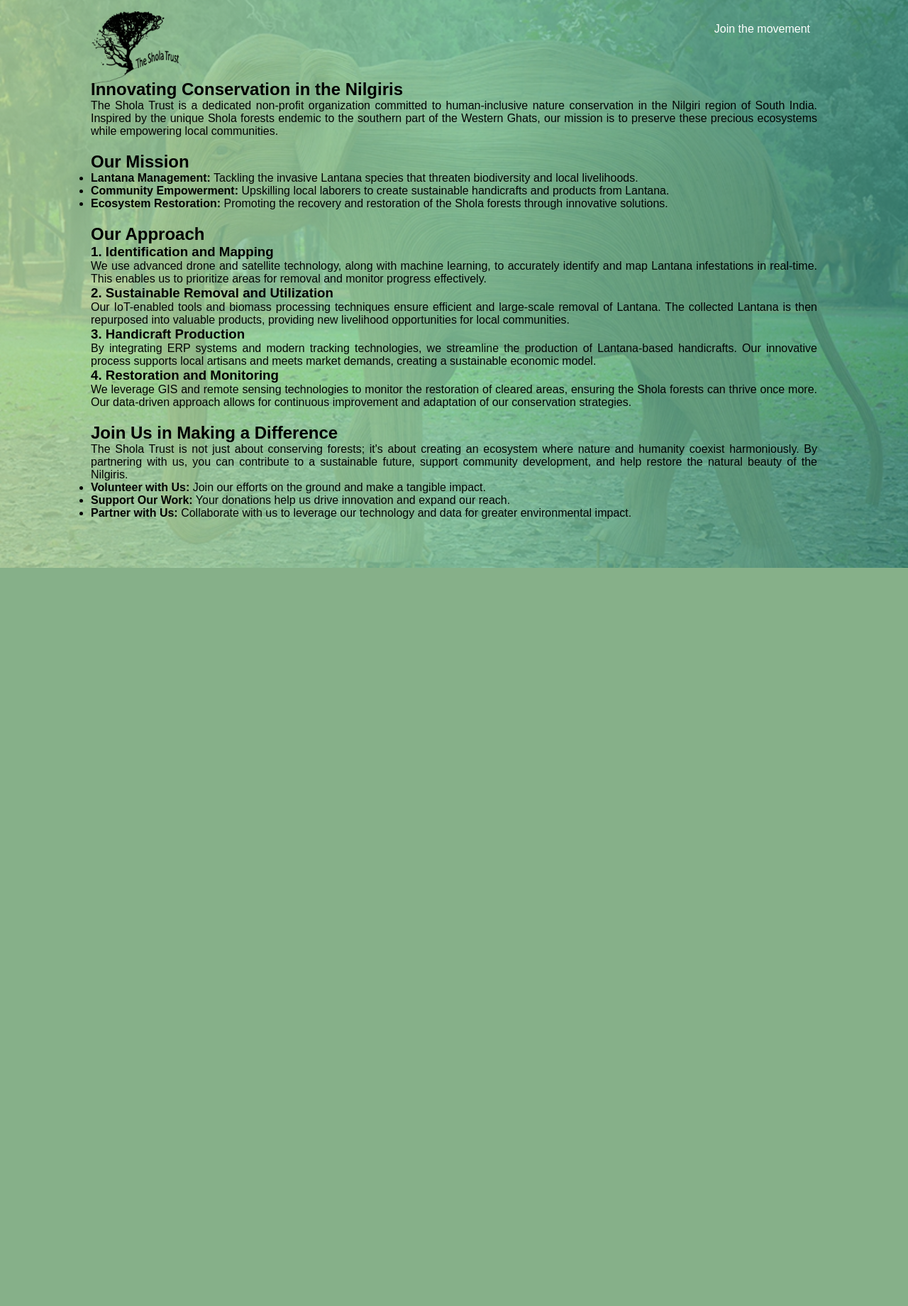
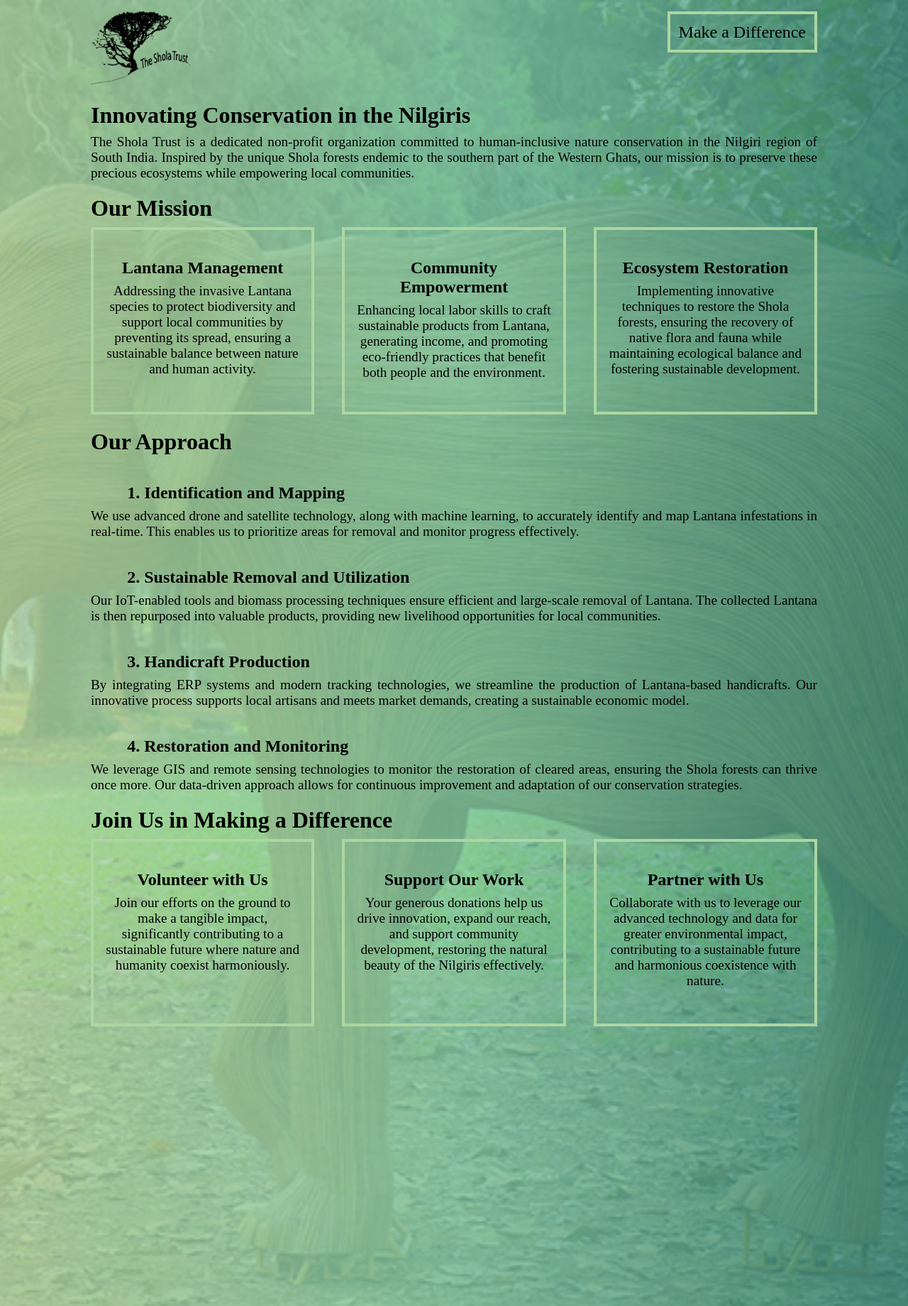
Before and after one commit to cfgbengaluru24/Team-22, a Django app: page / in a window 1280 px wide. Shown: the top 1840 px of the page at 71% size. Before the commit the page ends 800 px from the top, so only its background shows below. Run offline with Django 5.2, Linux system fonts and the light colour scheme.

Commit message:
UI enhancements

```diff
--- a/cfg_22/onboarding/static/css/style.css
+++ b/cfg_22/onboarding/static/css/style.css
@@ -2,6 +2,7 @@
 * {
     margin: 0;
     padding: 0;
+    font-family: 'Times New Roman', Times, serif;
 }
 
 body {
@@ -11,20 +12,16 @@ body {
     background: linear-gradient(to right, #acd6a2, #7ecaa4, #388a7a);
     background-size: cover;
     background-attachment: fixed;
+    width: 100vw;
 }
 
 header {
     color: white;
     display: flex;
-    padding: 0rem 10vw;
     justify-content: space-between;
     height: 10vh;
     padding: 1rem 10vw;
-}
-
-header h1 {
-    margin: 0;
-
+    margin-bottom: 2rem;
 }
 
 nav ul {
@@ -34,12 +31,22 @@ nav ul {
 
 nav ul li {
     display: inline;
-    margin-right: 10px;
+    /* margin-right: 10px; */
 }
 
 nav ul li a {
-    color: white;
     text-decoration: none;
+    border:#acd6a2 solid 4px;
+    padding: 0.75rem;
+    color: rgb(0, 0, 0);
+    font-size: 1.5rem;
+}
+
+nav ul li a:hover {
+    color: #acd6a2;
+    text-decoration: none;
+    font-size: 1.5rem;
+    transition: 0.75s;
 }
 
 main {
@@ -67,9 +74,8 @@ footer {
 #img {
     position: relative; /* Ensure the parent is positioned */
     width: 100vw; /* Full viewport width */
-    height: 50vh; /* Adjust height as needed */
+    height: 200vh; /* Adjust height as needed */
 }
-
 /* Background Image Styling */
 #img::before {
     content: ""; /* Empty content for the pseudo-element */
@@ -77,10 +83,10 @@ footer {
     top: 0;
     left: 0;
     width: 100vw; /* Full viewport width */
-    height: 100vh; /* Full height of the parent */
+    height: 243vh; /* Full height of the parent */
     background-image: url('../images/matriarch-3.webp');
-    background-size: cover; /* Cover ensures the image spans the full width and height */
-    background-repeat: no-repeat; /* Prevents the image from repeating */
+    background-size:  cover; /* Cover ensures the image spans the full width and height */
+    background-repeat: repeat-y; /* Repeats the image vertically */
     background-position: center; /* Centers the image within the element */
     opacity: 0.2; /* Sets the opacity for the background image */
     z-index: -1; /* Sends the pseudo-element behind the content of the parent */
@@ -155,5 +161,42 @@ img {
 #logo {
     margin-top: 0;
     height: 13vh;
-    width: 10vw;
+    width: 11vw;
 }
+
+h2 {
+    font-size: 2rem;
+    margin-bottom: 0.5rem;
+    font-weight: 700;
+}
+
+.cards {
+    display: flex;
+    justify-content: space-between;
+}
+
+.card {
+    text-align: center;
+    border: #acd6a2 solid 4px;
+    width: 30%;
+    height: 20vw;
+}
+
+h3 {
+    font-size: 1.5rem;
+    margin-top: 2.5rem;
+    margin-bottom: 0.5rem;
+    padding-left: 5%;
+    padding-right: 5%;
+}
+
+p {
+    font-size: 1.20rem;
+}
+
+.card p {
+    font-size: 1.20rem;
+    text-align: center;
+    padding-left: 5%;
+    padding-right: 5%;
+}
--- a/cfg_22/onboarding/templates/onboarding/index.html
+++ b/cfg_22/onboarding/templates/onboarding/index.html
@@ -1,5 +1,6 @@
 <!DOCTYPE html>
 <html lang="en">
+
 <head>
     <meta charset="UTF-8">
     <meta name="viewport" content="width=device-width, initial-scale=1.0">
@@ -15,7 +16,7 @@
             <img src="../../static/images/logo_dark.png" id="logo" alt="">
             <nav>
                 <ul>
-                    <li><a href="{% url 'identify' %}">Join the movement</a></li>
+                    <li><a href="{% url 'identify' %}">Make a Difference</a></li>
                 </ul>
             </nav>
         </header>
@@ -23,41 +24,89 @@
         <main>
             <section>
                 <h2>Innovating Conservation in the Nilgiris</h2>
-                <p>The Shola Trust is a dedicated non-profit organization committed to human-inclusive nature conservation in the Nilgiri region of South India. Inspired by the unique Shola forests endemic to the southern part of the Western Ghats, our mission is to preserve these precious ecosystems while empowering local communities.</p>
+                <p>The Shola Trust is a dedicated non-profit organization committed to human-inclusive nature
+                    conservation in the Nilgiri region of South India. Inspired by the unique Shola forests endemic to
+                    the southern part of the Western Ghats, our mission is to preserve these precious ecosystems while
+                    empowering local communities.</p>
             </section>
 
             <section>
                 <h2>Our Mission</h2>
-                <ul>
-                    <li><strong>Lantana Management:</strong> Tackling the invasive Lantana species that threaten biodiversity and local livelihoods.</li>
-                    <li><strong>Community Empowerment:</strong> Upskilling local laborers to create sustainable handicrafts and products from Lantana.</li>
-                    <li><strong>Ecosystem Restoration:</strong> Promoting the recovery and restoration of the Shola forests through innovative solutions.</li>
-                </ul>
+                <div class="cards">
+                    <div class="card">
+                        <h3>Lantana Management</h3>
+                        <p>
+                            Addressing the invasive Lantana species to protect biodiversity and support local
+                            communities by preventing its spread, ensuring a sustainable balance between nature and
+                            human activity.</p>
+                    </div>
+                    <div class="card">
+                        <h3>
+                            Community Empowerment
+                        </h3>
+                        <p>Enhancing local labor skills to craft sustainable products from Lantana, generating income,
+                            and promoting eco-friendly practices that benefit both people and the environment.</p>
+                    </div>
+                    <div class="card">
+                        <h3>
+                            Ecosystem Restoration
+                        </h3>
+                        <p>Implementing innovative techniques to restore the Shola forests, ensuring the recovery of
+                            native flora and fauna while maintaining ecological balance and fostering sustainable
+                            development.</p>
+                    </div>
+                </div>
             </section>
 
             <section>
                 <h2>Our Approach</h2>
                 <h3>1. Identification and Mapping</h3>
-                <p>We use advanced drone and satellite technology, along with machine learning, to accurately identify and map Lantana infestations in real-time. This enables us to prioritize areas for removal and monitor progress effectively.</p>
+                <p>We use advanced drone and satellite technology, along with machine learning, to accurately identify
+                    and map Lantana infestations in real-time. This enables us to prioritize areas for removal and
+                    monitor progress effectively.</p>
 
                 <h3>2. Sustainable Removal and Utilization</h3>
-                <p>Our IoT-enabled tools and biomass processing techniques ensure efficient and large-scale removal of Lantana. The collected Lantana is then repurposed into valuable products, providing new livelihood opportunities for local communities.</p>
+                <p>Our IoT-enabled tools and biomass processing techniques ensure efficient and large-scale removal of
+                    Lantana. The collected Lantana is then repurposed into valuable products, providing new livelihood
+                    opportunities for local communities.</p>
 
                 <h3>3. Handicraft Production</h3>
-                <p>By integrating ERP systems and modern tracking technologies, we streamline the production of Lantana-based handicrafts. Our innovative process supports local artisans and meets market demands, creating a sustainable economic model.</p>
+                <p>By integrating ERP systems and modern tracking technologies, we streamline the production of
+                    Lantana-based handicrafts. Our innovative process supports local artisans and meets market demands,
+                    creating a sustainable economic model.</p>
 
                 <h3>4. Restoration and Monitoring</h3>
-                <p>We leverage GIS and remote sensing technologies to monitor the restoration of cleared areas, ensuring the Shola forests can thrive once more. Our data-driven approach allows for continuous improvement and adaptation of our conservation strategies.</p>
+                <p>We leverage GIS and remote sensing technologies to monitor the restoration of cleared areas, ensuring
+                    the Shola forests can thrive once more. Our data-driven approach allows for continuous improvement
+                    and adaptation of our conservation strategies.</p>
             </section>
 
             <section>
                 <h2>Join Us in Making a Difference</h2>
-                <p>The Shola Trust is not just about conserving forests; it's about creating an ecosystem where nature and humanity coexist harmoniously. By partnering with us, you can contribute to a sustainable future, support community development, and help restore the natural beauty of the Nilgiris.</p>
-                <ul>
-                    <li><strong>Volunteer with Us:</strong> Join our efforts on the ground and make a tangible impact.</li>
-                    <li><strong>Support Our Work:</strong> Your donations help us drive innovation and expand our reach.</li>
-                    <li><strong>Partner with Us:</strong> Collaborate with us to leverage our technology and data for greater environmental impact.</li>
-                </ul>
+                <div class="cards">
+                    <div class="card">
+                        <h3>Volunteer with Us</h3>
+                        <p>
+                            Join our efforts on the ground to make a tangible impact, significantly contributing to a
+                            sustainable future where nature and humanity coexist harmoniously.
+                        </p>
+                    </div>
+                    <div class="card">
+                        <h3>Support Our Work</h3>
+                        <p>
+                            Your generous donations help us drive innovation, expand our reach, and support community
+                            development, restoring the natural beauty of the Nilgiris effectively.
+                        </p>
+                    </div>
+                    <div class="card">
+                        <h3>Partner with Us</h3>
+                        <p>
+                            Collaborate with us to leverage our advanced technology and data for greater environmental
+                            impact, contributing to a sustainable future and harmonious coexistence with nature.
+                        </p>
+                    </div>
+
+                </div>
             </section>
         </main>
         <!-- <footer>
@@ -65,4 +114,5 @@
         </footer> -->
     </div>
 </body>
+
 </html>
```
